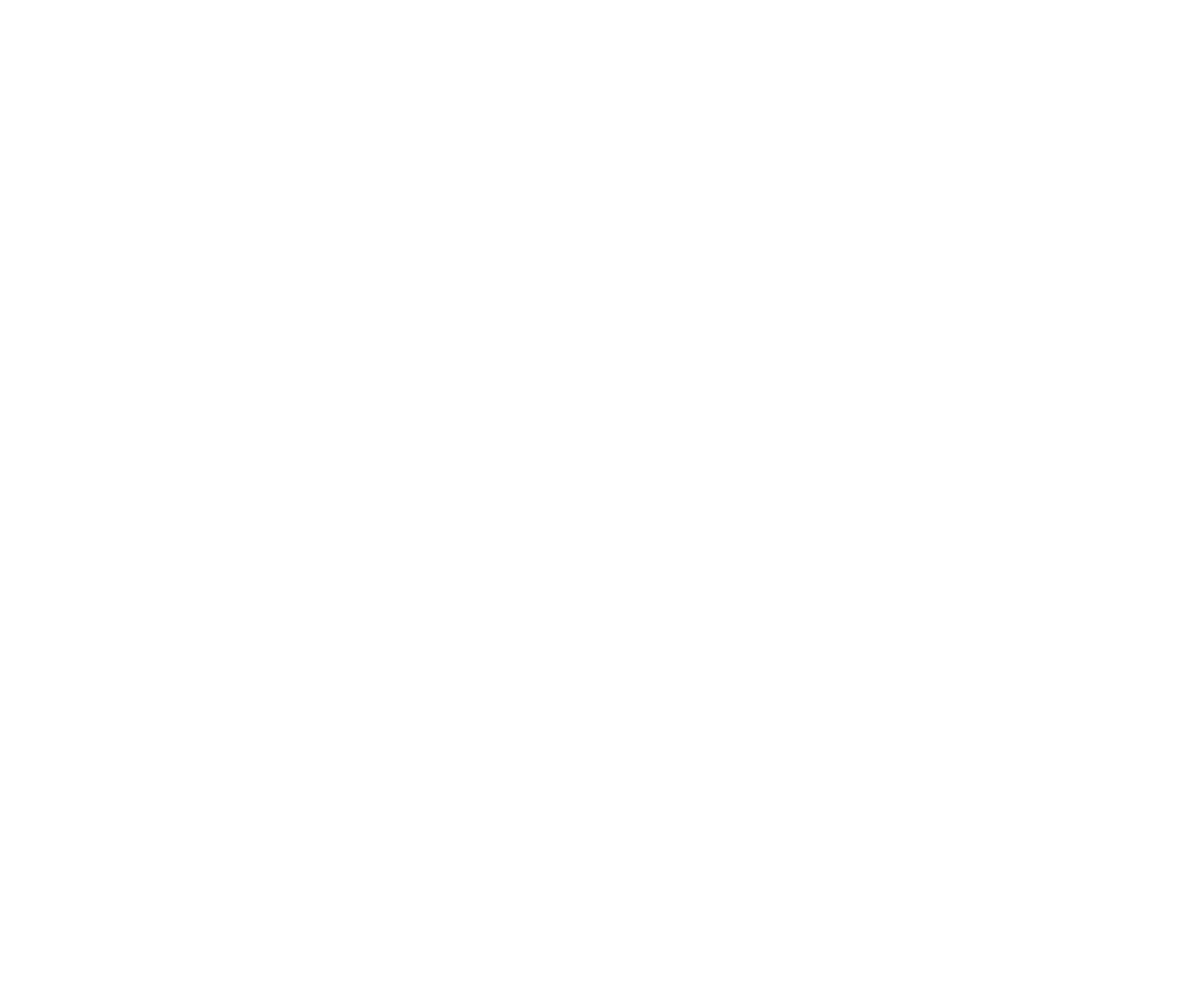
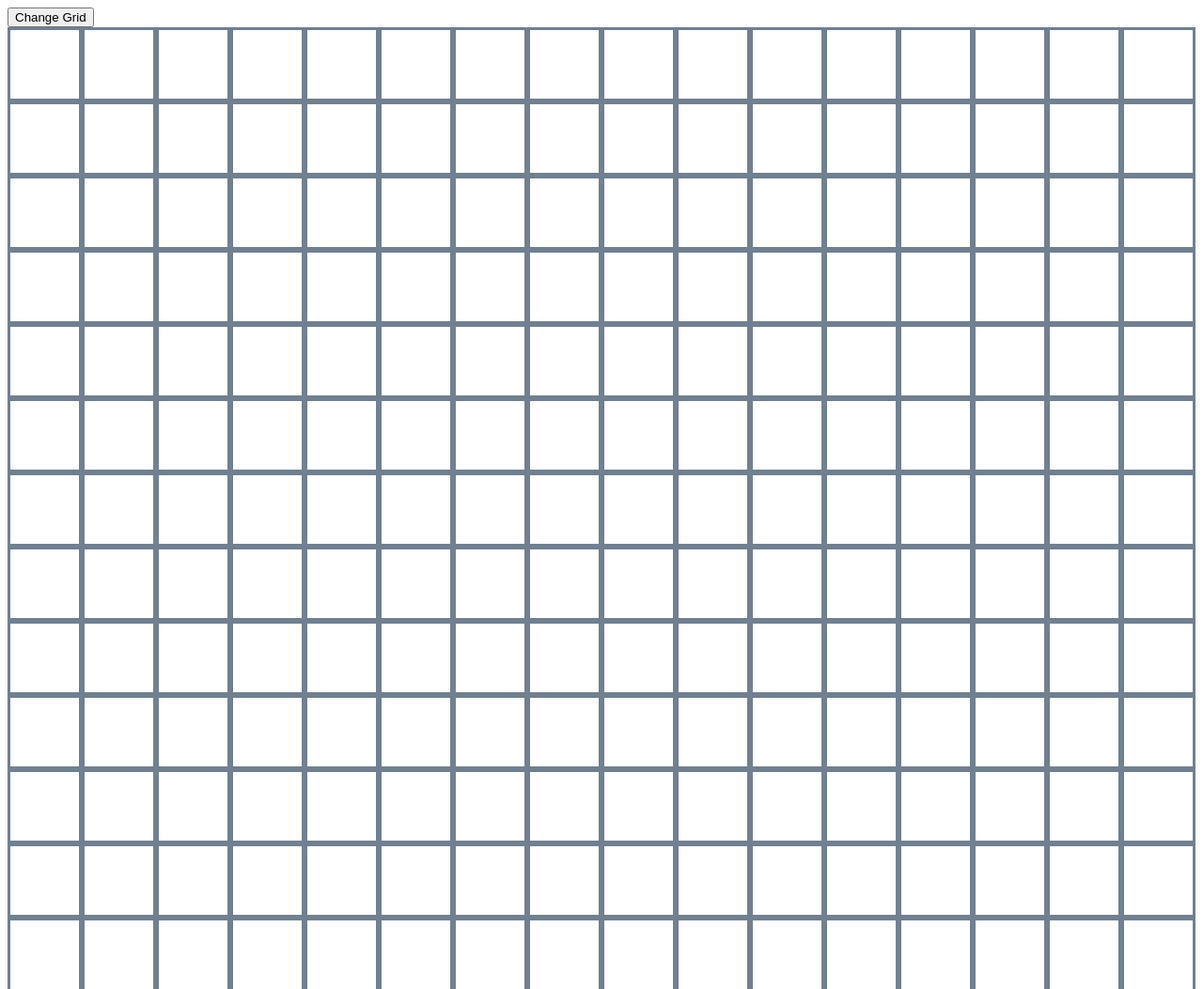
Before and after one commit to cpbrin/Project-Etch-a-Sketch, a plain HTML site: page index.html in a window 1280 px wide. Shown: the top 1053 px of the page at 94% size. Before the commit the page ends 800 px from the top, so only its background shows below. Drawn offline with Linux system fonts and the light colour scheme.

Commit message:
Create Grid and Change background color with hover event Create a grid using Javascript and addEventListener to each grid box that changes color when mouse hovers over grid

```diff
--- a/index.html
+++ b/index.html
@@ -4,10 +4,14 @@
     <meta charset="UTF-8">
     <meta name="viewport" content="width=device-width, initial-scale=1.0">
     <link rel="stylesheet" type="text/css" href="style.css" />
-    <script src="js-file.js"></script>
-    <title>Document</title>
+
+    <title>Etch-a-Sketch</title>
 </head>
 <body>
+    <button id="btn">Change Grid</button>
+    <div class= 'grid-container'></div>
 
+
+    <script src="script.js"></script>
 </body>
 </html>
--- /dev/null
+++ b/script.js
@@ -0,0 +1,19 @@
+
+
+function createGrid(){
+    const gridContainer = document.querySelector('.grid-container');
+    for(i=1; i <= 256; i++ ) {
+        const gridBox = document.createElement('div');
+        gridBox.classList.add('grid-box');
+        gridContainer.appendChild(gridBox);
+    }
+}
+createGrid();
+
+
+let gridBoxes = document.querySelectorAll('.grid-box')
+gridBoxes.forEach(gridBox => {
+    gridBox.addEventListener('mouseover', function () {
+        gridBox.style.backgroundColor = 'black';
+    })
+})
--- a/style.css
+++ b/style.css
@@ -0,0 +1,12 @@
+.grid-container {
+    display: grid;
+    grid-template-columns: repeat(16, 1fr);
+    column-gap: 0px;
+    row-gap: 0px;
+}
+
+.grid-box {
+    aspect-ratio: 1;
+    border-style: solid;
+    border-color: slategray;
+}
```
